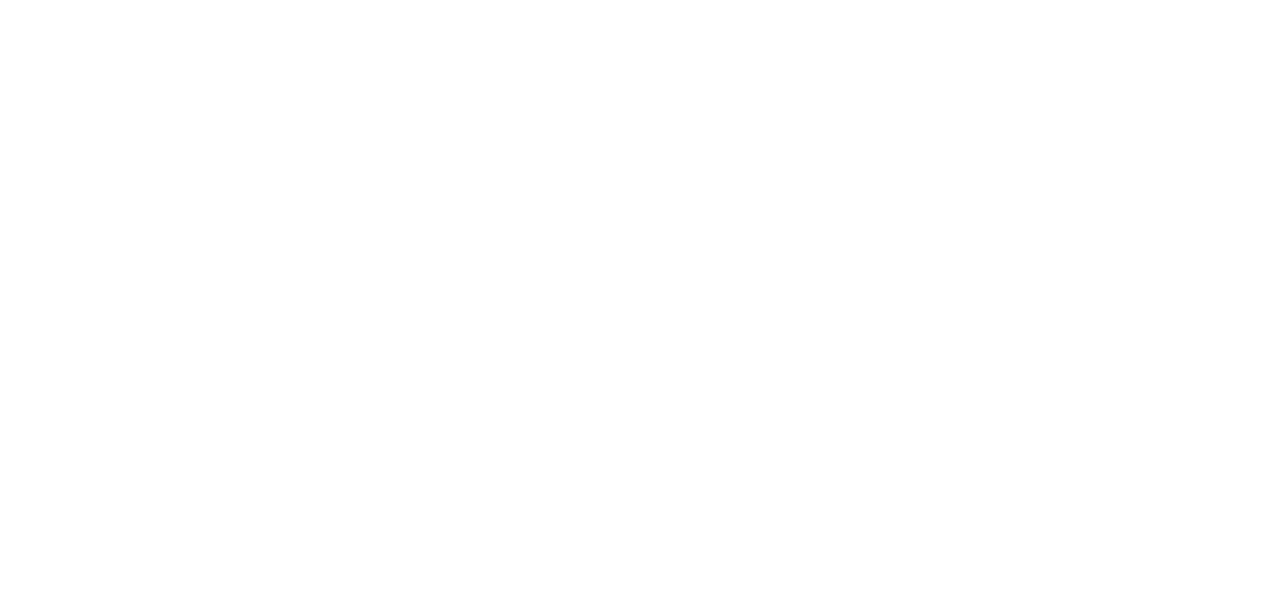
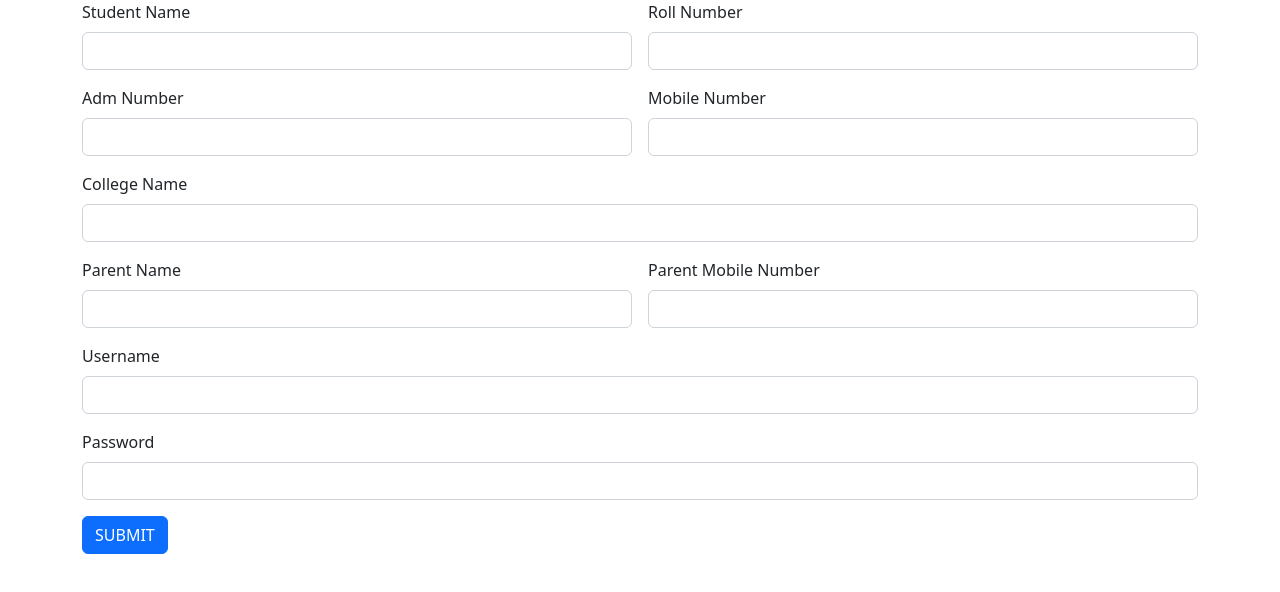
Before and after one commit to AmalAlby/Student-Web-App, a plain HTML site: page index.html in a window 1280 px wide. Drawn offline with nearby package versions, Linux system fonts and the light colour scheme.

Commit message:
Index updated

```diff
--- a/index.html
+++ b/index.html
@@ -10,6 +10,53 @@
 </head>
 <body>
 
+    <div class="container">
+        <div class="row">
+            <div class="col col-12 col-sm-12 col-md-12 col-lg-12 col-xl-12 col-xxl-12">
+                <div class="row g-3">
+                    <div class="col col-12 col-sm-6 col-md-6 col-lg-6 col-xl-6 col-xxl-6">
+                        <label for="" class="form-label">Student Name</label>
+                        <input type="text" class="form-control">
+                    </div>
+                    <div class="col col-12 col-sm-6 col-md-6 col-lg-6 col-xl-6 col-xxl-6">
+                        <label for="" class="form-label">Roll Number</label>
+                        <input type="text" class="form-control">
+                    </div>
+                    <div class="col col-12 col-sm-6 col-md-6 col-lg-6 col-xl-6 col-xxl-6">
+                        <label for="" class="form-label">Adm Number</label>
+                        <input type="text" class="form-control">
+                    </div>
+                    <div class="col col-12 col-sm-6 col-md-6 col-lg-6 col-xl-6 col-xxl-6">
+                        <label for="" class="form-label">Mobile Number</label>
+                        <input type="text" class="form-control">
+                    </div>
+                    <div class="col col-12 col-sm-12 col-md-12 col-lg-12 col-xl-12 col-xxl-12">
+                        <label for="" class="form-label">College Name</label>
+                        <input type="text" class="form-control">
+                    </div>
+                    <div class="col col-12 col-sm-6 col-md-6 col-lg-6 col-xl-6 col-xxl-6">
+                        <label for="" class="form-label">Parent Name</label>
+                        <input type="text" class="form-control">
+                    </div>
+                    <div class="col col-12 col-sm-6 col-md-6 col-lg-6 col-xl-6 col-xxl-6">
+                        <label for="" class="form-label">Parent Mobile Number</label>
+                        <input type="text" class="form-control">
+                    </div>
+                    <div class="col col-12 col-sm-12 col-md-12 col-lg-12 col-xl-12 col-xxl-12">
+                        <label for="" class="form-label">Username</label>
+                        <input type="text" class="form-control">
+                    </div>
+                    <div class="col col-12 col-sm-12 col-md-12 col-lg-12 col-xl-12 col-xxl-12">
+                        <label for="" class="form-label">Password</label>
+                        <input type="text" class="form-control">
+                    </div>
+                    <div class="col col-12 col-sm-12 col-md-12 col-lg-12 col-xl-12 col-xxl-12">
+                        <button class="btn btn-primary">SUBMIT</button>
+                    </div>
+                </div>
+            </div>
+        </div>
+    </div>
 
 
     <!-- JavaScript Bundle with Popper -->
```
